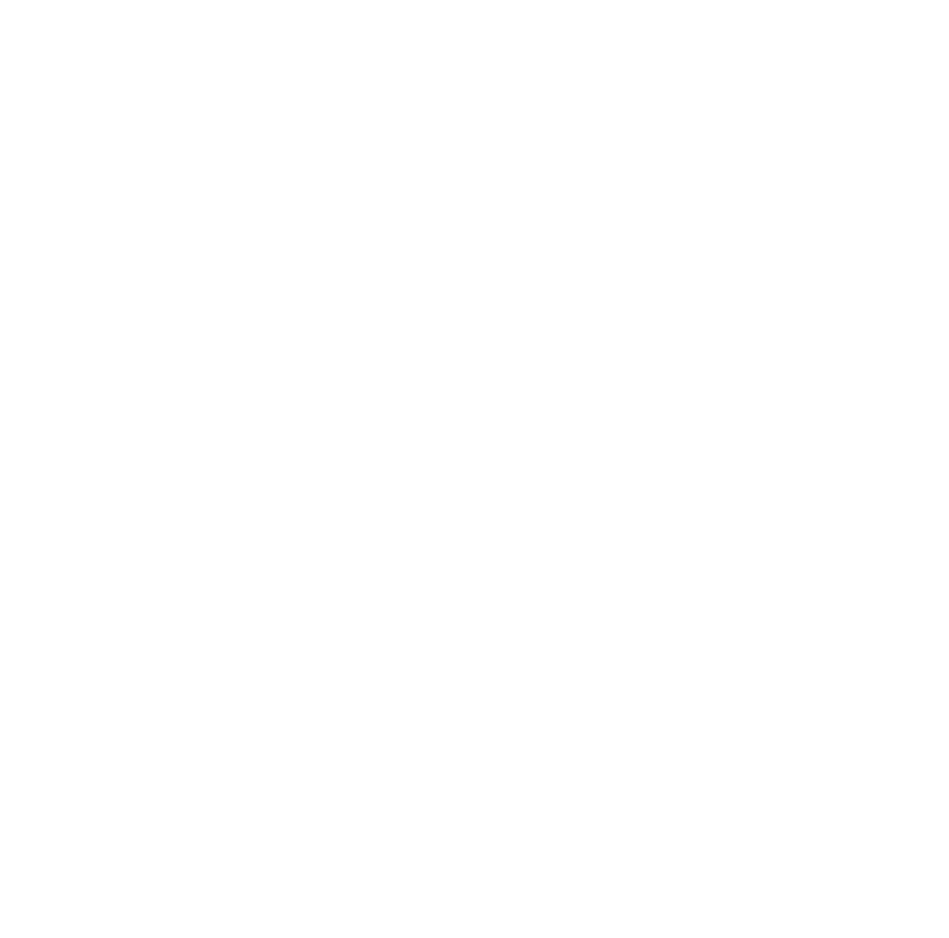
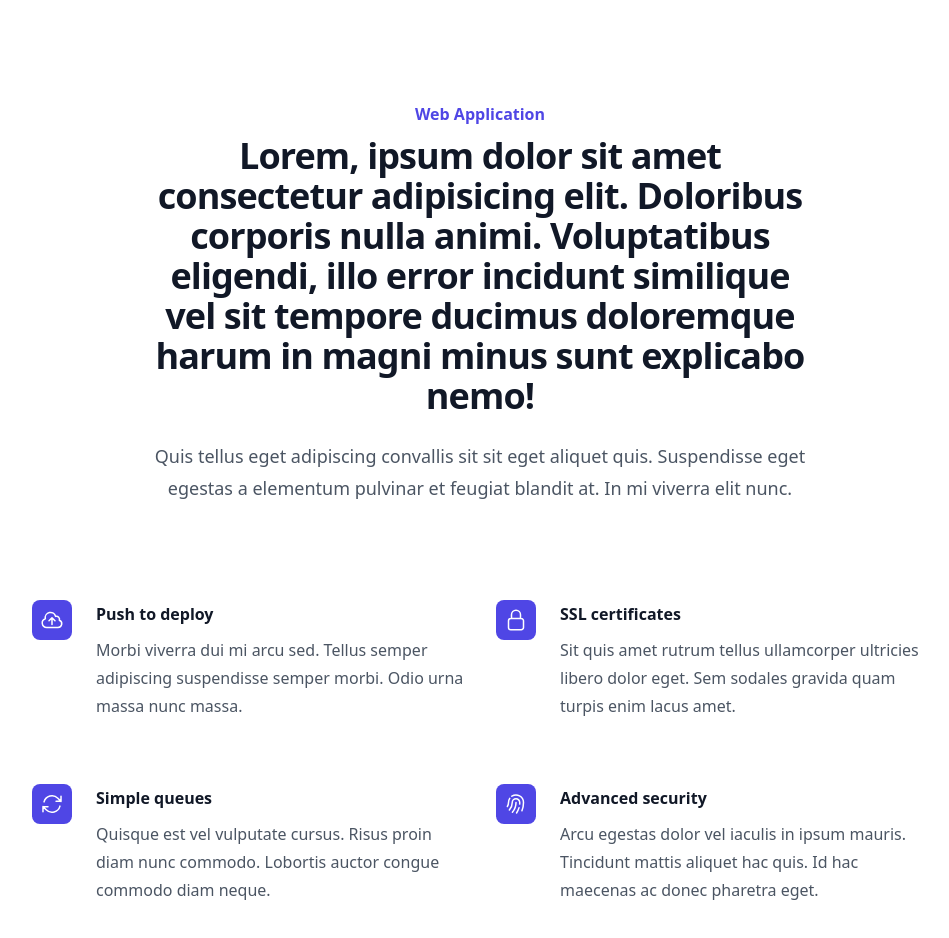
Before and after one commit to paurushrai/fuelBuddy, a Vue app: page /dashboard in a window 1280 px wide. Shown: the part 200-1138 px from the top of the page, without its empty margins (160-1109 px from the left). Before the commit the page ends 800 px from the top, so only its background shows below. Built offline with nearby package versions, Linux system fonts and the light colour scheme; no server answers; sample sign-in values are in the browser's storage.

Commit message:
Update Dashboard.vue

```diff
--- a/src/views/Dashboard.vue
+++ b/src/views/Dashboard.vue
@@ -11,10 +11,78 @@
   <main>
     <div class="mx-auto max-w-7xl py-6 sm:px-6 lg:px-8">
       <!-- Your content -->
+      <div class="bg-white py-24 sm:py-32">
+        <div class="mx-auto max-w-7xl px-6 lg:px-8">
+          <div class="mx-auto max-w-2xl lg:text-center">
+            <h2 class="text-base font-semibold leading-7 text-indigo-600">Web Application</h2>
+            <p class="mt-2 text-3xl font-bold tracking-tight text-gray-900 sm:text-4xl">Lorem, ipsum dolor sit amet consectetur adipisicing elit. Doloribus corporis nulla animi. Voluptatibus eligendi, illo error incidunt similique vel sit tempore ducimus doloremque harum in magni minus sunt explicabo nemo!</p>
+            <p class="mt-6 text-lg leading-8 text-gray-600">Quis tellus eget adipiscing convallis sit sit eget aliquet
+              quis. Suspendisse eget egestas a elementum pulvinar et feugiat blandit at. In mi viverra elit nunc.</p>
+          </div>
+          <div class="mx-auto mt-16 max-w-2xl sm:mt-20 lg:mt-24 lg:max-w-4xl">
+            <dl class="grid max-w-xl grid-cols-1 gap-x-8 gap-y-10 lg:max-w-none lg:grid-cols-2 lg:gap-y-16">
+              <div class="relative pl-16">
+                <dt class="text-base font-semibold leading-7 text-gray-900">
+                  <div class="absolute left-0 top-0 flex h-10 w-10 items-center justify-center rounded-lg bg-indigo-600">
+                    <svg class="h-6 w-6 text-white" fill="none" viewBox="0 0 24 24" stroke-width="1.5"
+                      stroke="currentColor" aria-hidden="true">
+                      <path stroke-linecap="round" stroke-linejoin="round"
+                        d="M12 16.5V9.75m0 0l3 3m-3-3l-3 3M6.75 19.5a4.5 4.5 0 01-1.41-8.775 5.25 5.25 0 0110.233-2.33 3 3 0 013.758 3.848A3.752 3.752 0 0118 19.5H6.75z" />
+                    </svg>
+                  </div>
+                  Push to deploy
+                </dt>
+                <dd class="mt-2 text-base leading-7 text-gray-600">Morbi viverra dui mi arcu sed. Tellus semper adipiscing
+                  suspendisse semper morbi. Odio urna massa nunc massa.</dd>
+              </div>
+              <div class="relative pl-16">
+                <dt class="text-base font-semibold leading-7 text-gray-900">
+                  <div class="absolute left-0 top-0 flex h-10 w-10 items-center justify-center rounded-lg bg-indigo-600">
+                    <svg class="h-6 w-6 text-white" fill="none" viewBox="0 0 24 24" stroke-width="1.5"
+                      stroke="currentColor" aria-hidden="true">
+                      <path stroke-linecap="round" stroke-linejoin="round"
+                        d="M16.5 10.5V6.75a4.5 4.5 0 10-9 0v3.75m-.75 11.25h10.5a2.25 2.25 0 002.25-2.25v-6.75a2.25 2.25 0 00-2.25-2.25H6.75a2.25 2.25 0 00-2.25 2.25v6.75a2.25 2.25 0 002.25 2.25z" />
+                    </svg>
+                  </div>
+                  SSL certificates
+                </dt>
+                <dd class="mt-2 text-base leading-7 text-gray-600">Sit quis amet rutrum tellus ullamcorper ultricies
+                  libero dolor eget. Sem sodales gravida quam turpis enim lacus amet.</dd>
+              </div>
+              <div class="relative pl-16">
+                <dt class="text-base font-semibold leading-7 text-gray-900">
+                  <div class="absolute left-0 top-0 flex h-10 w-10 items-center justify-center rounded-lg bg-indigo-600">
+                    <svg class="h-6 w-6 text-white" fill="none" viewBox="0 0 24 24" stroke-width="1.5"
+                      stroke="currentColor" aria-hidden="true">
+                      <path stroke-linecap="round" stroke-linejoin="round"
+                        d="M16.023 9.348h4.992v-.001M2.985 19.644v-4.992m0 0h4.992m-4.993 0l3.181 3.183a8.25 8.25 0 0013.803-3.7M4.031 9.865a8.25 8.25 0 0113.803-3.7l3.181 3.182m0-4.991v4.99" />
+                    </svg>
+                  </div>
+                  Simple queues
+                </dt>
+                <dd class="mt-2 text-base leading-7 text-gray-600">Quisque est vel vulputate cursus. Risus proin diam nunc
+                  commodo. Lobortis auctor congue commodo diam neque.</dd>
+              </div>
+              <div class="relative pl-16">
+                <dt class="text-base font-semibold leading-7 text-gray-900">
+                  <div class="absolute left-0 top-0 flex h-10 w-10 items-center justify-center rounded-lg bg-indigo-600">
+                    <svg class="h-6 w-6 text-white" fill="none" viewBox="0 0 24 24" stroke-width="1.5"
+                      stroke="currentColor" aria-hidden="true">
+                      <path stroke-linecap="round" stroke-linejoin="round"
+                        d="M7.864 4.243A7.5 7.5 0 0119.5 10.5c0 2.92-.556 5.709-1.568 8.268M5.742 6.364A7.465 7.465 0 004.5 10.5a7.464 7.464 0 01-1.15 3.993m1.989 3.559A11.209 11.209 0 008.25 10.5a3.75 3.75 0 117.5 0c0 .527-.021 1.049-.064 1.565M12 10.5a14.94 14.94 0 01-3.6 9.75m6.633-4.596a18.666 18.666 0 01-2.485 5.33" />
+                    </svg>
+                  </div>
+                  Advanced security
+                </dt>
+                <dd class="mt-2 text-base leading-7 text-gray-600">Arcu egestas dolor vel iaculis in ipsum mauris.
+                  Tincidunt mattis aliquet hac quis. Id hac maecenas ac donec pharetra eget.</dd>
+            </div>
+          </dl>
+        </div>
+      </div>
     </div>
-  </main>
-</template>
 
-<style scoped>
+  </div>
+</main></template>
 
-</style>
+<style scoped></style>
```
